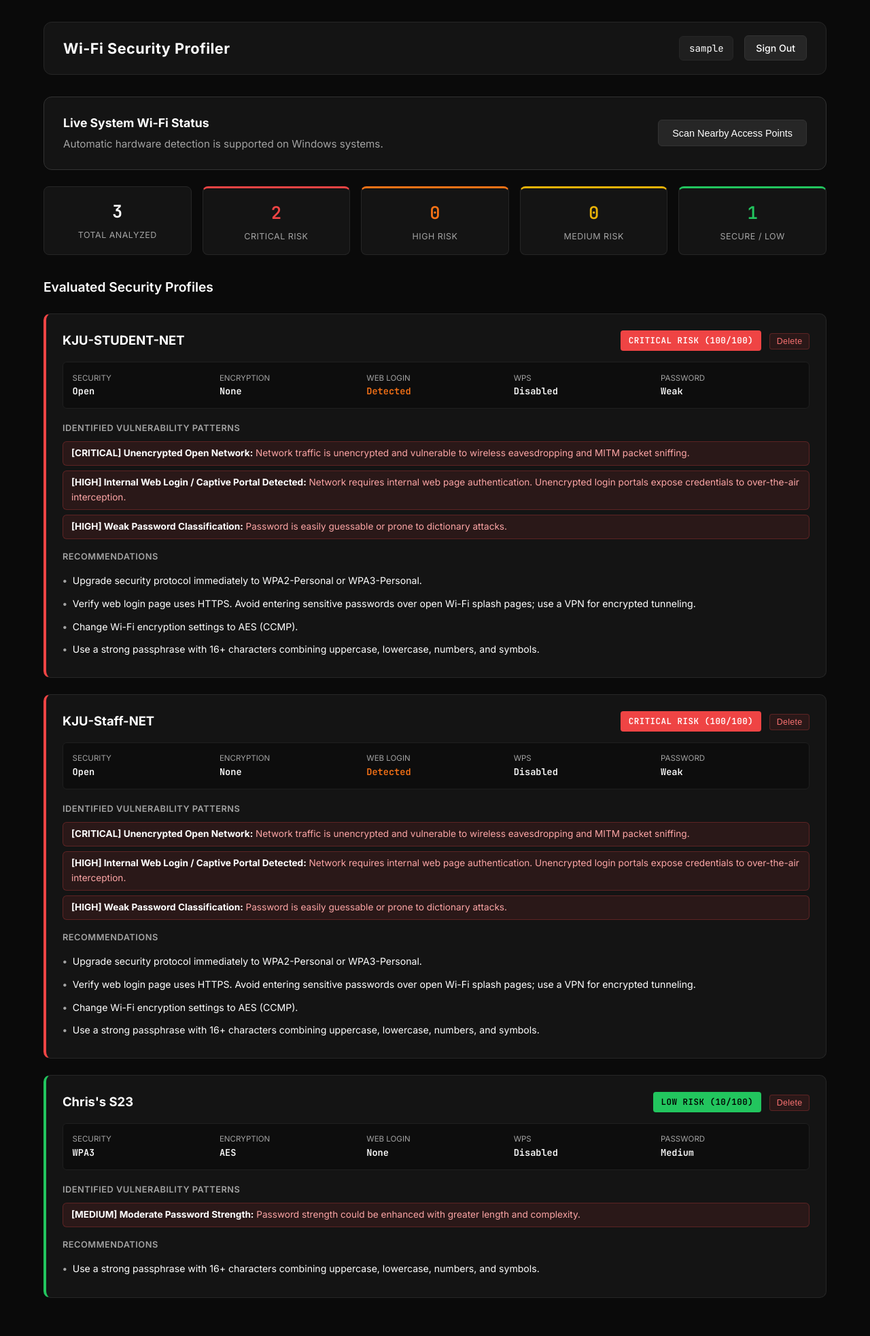
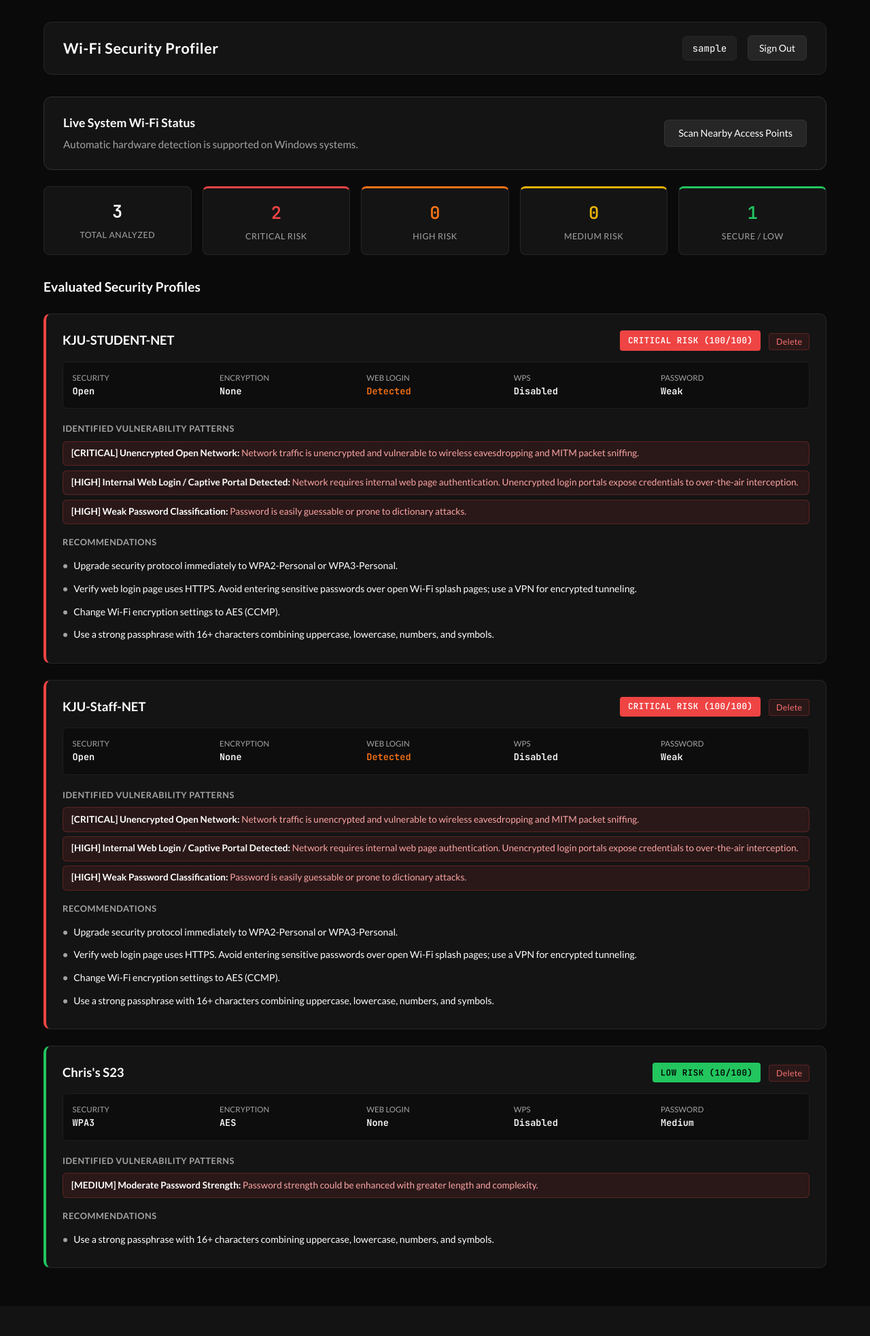
Before and after one commit to chrismat-05/Wifi-Security-Profiler, a Flask app: page /dashboard in a window 1280 px wide. Shown: the whole page at 68% size. After the commit the page ends 1865 px from the top, so only its background shows below. Run offline with Flask 3, Linux system fonts and the light colour scheme; the visitor is signed in with stand-in values (Sample User, id 1).

Commit message:
style: apply Lato font from Google Fonts across UI
- Import Google Font Lato (weights 300, 400, 700, 900) across web templates
- Configure Lato as primary typography for body, inputs, and buttons in style.css
- Add Google Fonts preconnect and stylesheet links in login.html and dashboard.html

```diff
--- a/static/css/style.css
+++ b/static/css/style.css
@@ -1,4 +1,4 @@
-@import url('https://fonts.googleapis.com/css2?family=Inter:wght@300;400;500;600;700&family=JetBrains+Mono:wght@400;500;600&display=swap');
+@import url('https://fonts.googleapis.com/css2?family=Lato:ital,wght@0,300;0,400;0,700;0,900;1,300;1,400;1,700&family=JetBrains+Mono:wght@400;500;600&display=swap');
 
 :root {
     --bg-black: #0a0a0a;
@@ -24,8 +24,12 @@
     padding: 0;
 }
 
+button, input, select, textarea {
+    font-family: inherit;
+}
+
 body {
-    font-family: 'Inter', -apple-system, BlinkMacSystemFont, 'Segoe UI', Roboto, sans-serif;
+    font-family: 'Lato', -apple-system, BlinkMacSystemFont, 'Segoe UI', Roboto, Helvetica, Arial, sans-serif;
     background-color: var(--bg-black);
     color: var(--text-white);
     min-height: 100vh;
--- a/templates/dashboard.html
+++ b/templates/dashboard.html
@@ -4,6 +4,9 @@
     <meta charset="UTF-8">
     <meta name="viewport" content="width=device-width, initial-scale=1.0">
     <title>Dashboard - Wi-Fi Security Profiler</title>
+    <link rel="preconnect" href="https://fonts.googleapis.com">
+    <link rel="preconnect" href="https://fonts.gstatic.com" crossorigin>
+    <link href="https://fonts.googleapis.com/css2?family=Lato:ital,wght@0,300;0,400;0,700;0,900;1,300;1,400;1,700&family=JetBrains+Mono:wght@400;500;600&display=swap" rel="stylesheet">
     <link rel="stylesheet" href="{{ url_for('static', filename='css/style.css') }}">
 </head>
 <body>
--- a/templates/login.html
+++ b/templates/login.html
@@ -4,6 +4,9 @@
     <meta charset="UTF-8">
     <meta name="viewport" content="width=device-width, initial-scale=1.0">
     <title>Login - Wi-Fi Security Profiler</title>
+    <link rel="preconnect" href="https://fonts.googleapis.com">
+    <link rel="preconnect" href="https://fonts.gstatic.com" crossorigin>
+    <link href="https://fonts.googleapis.com/css2?family=Lato:ital,wght@0,300;0,400;0,700;0,900;1,300;1,400;1,700&family=JetBrains+Mono:wght@400;500;600&display=swap" rel="stylesheet">
     <link rel="stylesheet" href="{{ url_for('static', filename='css/style.css') }}">
 </head>
 <body>
```
